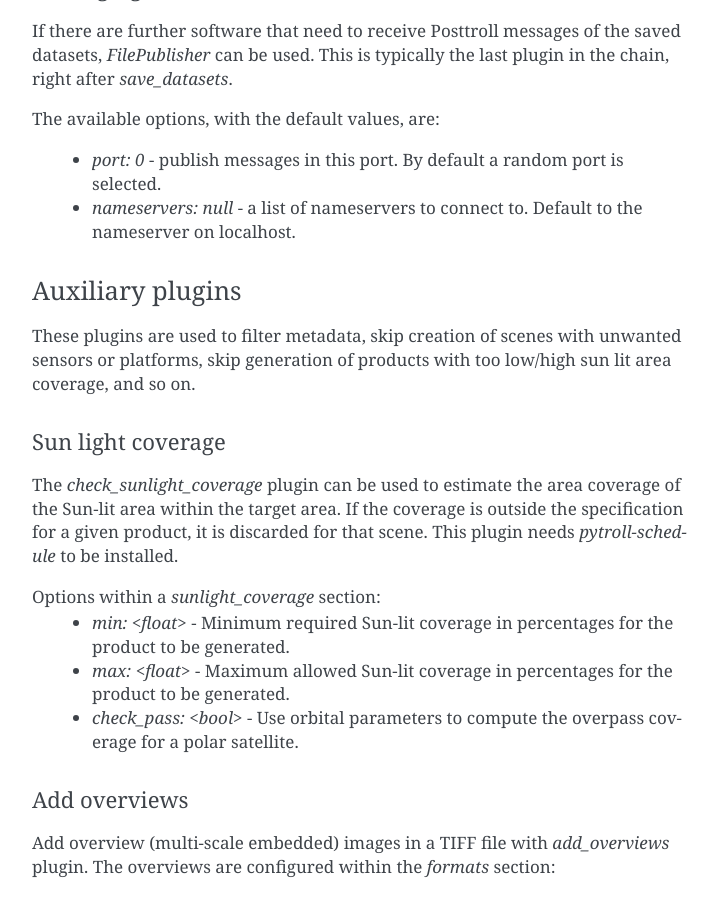
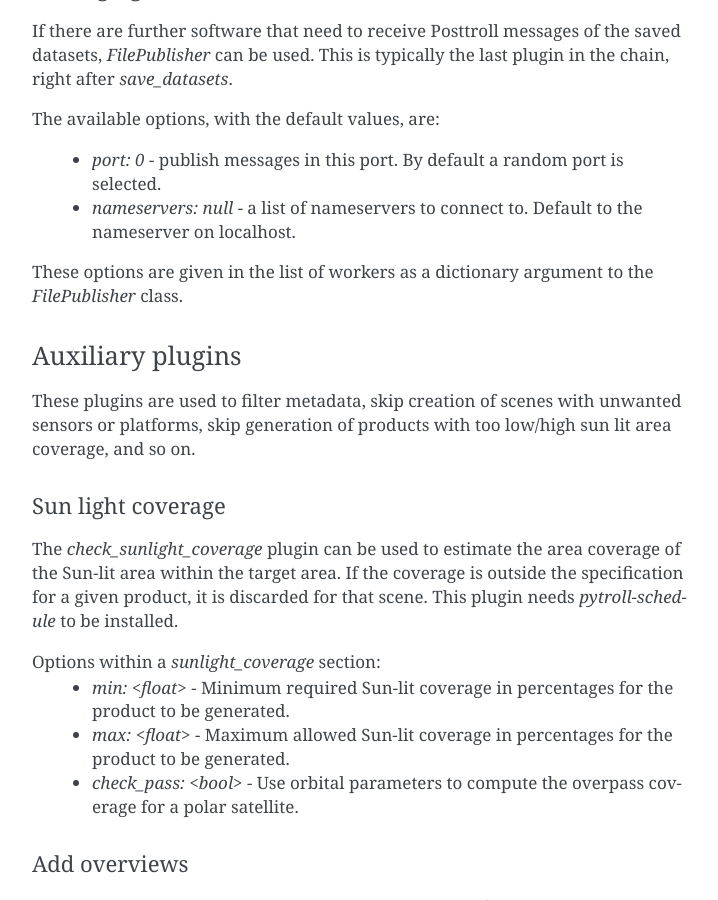
Before and after one commit to pytroll/trollflow2, a Sphinx documentation site: the page built from doc/source/index.rst, in a window 1280 px wide and 900 px high, scrolled down 2383 px. Shown: the whole window, without its empty margins (388-1106 px from the left). Built offline with Sphinx 7.4.7, drawn with Linux system fonts in a browser that asks for light colours.

Commit message:
Clarify FilePublisher configuration

```diff
--- a/doc/source/index.rst
+++ b/doc/source/index.rst
@@ -131,6 +131,9 @@
    port is selected.
  - `nameservers: null` - a list of nameservers to connect to.  Default
    to the nameserver on localhost.
+
+These options are given in the list of workers as a dictionary
+argument to the `FilePublisher` class.
 
 Auxiliary plugins
 +++++++++++++++++
```
